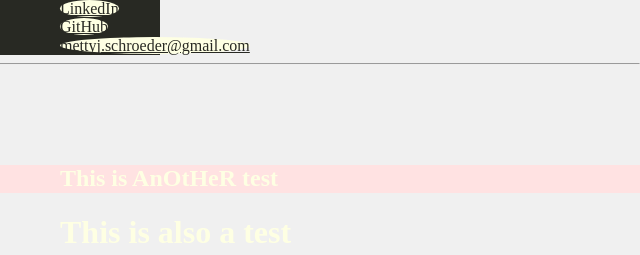
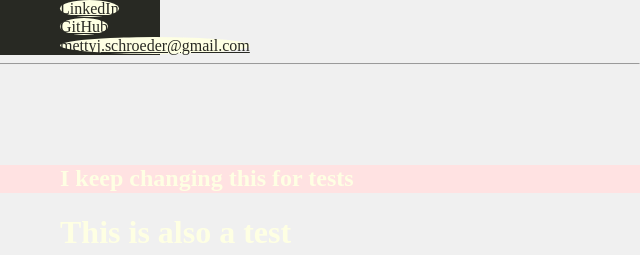
Before and after one commit to MettyS/metty-schroeder, a plain HTML site: page index.html in a window 1280 px wide. Shown: the top 255 px of the page, 640-1280 px from the left. Drawn offline with nearby package versions, Linux system fonts and the light colour scheme.

Commit message:
Update index.html

```diff
--- a/index.html
+++ b/index.html
@@ -28,7 +28,7 @@
 
 	<main>
 		<div class="temp">
-			<h2>This is AnOtHeR test</h2>
+			<h2>I keep changing this for tests</h2>
 		</div>
 	</main>
 	<!-- INTRO [who I am] [where I'm located] -->
```
